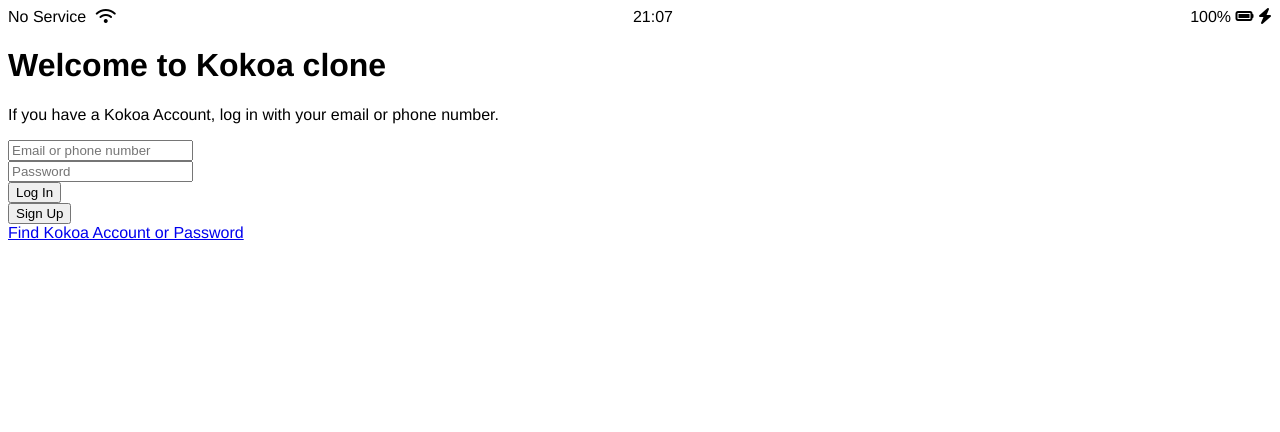
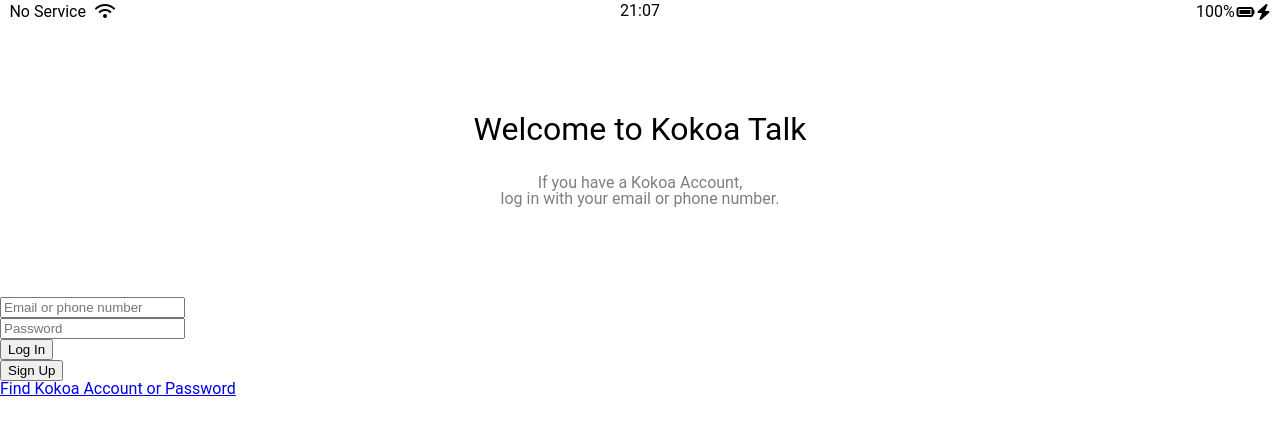
Before and after one commit to PerSeMaverick/kokoa-clone.js, a plain HTML site: page index.html in a window 1280 px wide. Drawn offline with Linux system fonts and the light colour scheme.

Commit message:
added CSS files

```diff
--- /dev/null
+++ b/css/reset.css
@@ -0,0 +1,124 @@
+html,
+body,
+div,
+span,
+applet,
+object,
+iframe,
+h1,
+h2,
+h3,
+h4,
+h5,
+h6,
+p,
+blockquote,
+pre,
+a,
+abbr,
+acronym,
+address,
+big,
+cite,
+code,
+del,
+dfn,
+em,
+img,
+ins,
+kbd,
+q,
+s,
+samp,
+small,
+strike,
+strong,
+sub,
+sup,
+tt,
+var,
+b,
+u,
+i,
+center,
+dl,
+dt,
+dd,
+ol,
+ul,
+li,
+fieldset,
+form,
+label,
+legend,
+table,
+caption,
+tbody,
+tfoot,
+thead,
+tr,
+th,
+td,
+article,
+aside,
+canvas,
+details,
+embed,
+figure,
+figcaption,
+footer,
+header,
+hgroup,
+menu,
+nav,
+output,
+ruby,
+section,
+summary,
+time,
+mark,
+audio,
+video {
+  margin: 0;
+  padding: 0;
+  border: 0;
+  font-size: 100%;
+  font: inherit;
+  vertical-align: baseline;
+}
+/* HTML5 display-role reset for older browsers */
+article,
+aside,
+details,
+figcaption,
+figure,
+footer,
+header,
+hgroup,
+menu,
+nav,
+section {
+  display: block;
+}
+body {
+  line-height: 1;
+}
+ol,
+ul {
+  list-style: none;
+}
+blockquote,
+q {
+  quotes: none;
+}
+blockquote:before,
+blockquote:after,
+q:before,
+q:after {
+  content: "";
+  content: none;
+}
+table {
+  border-collapse: collapse;
+  border-spacing: 0;
+}
--- /dev/null
+++ b/css/status-bar.css
@@ -0,0 +1,36 @@
+.status-bar {
+  display: flex;
+  justify-content: center;
+  padding: 3px 3px;
+}
+
+.status-bar__column {
+  width: 33%;
+}
+
+.status-bar__column:first-child span {
+  margin-right: 5px;
+}
+
+.status-bar__column:nth-child(2) {
+  display: flex;
+  justify-content: center;
+}
+
+.status-bar__column:last-child {
+  display: flex;
+  justify-content: flex-end;
+  align-items: center;
+}
+
+.status-bar__column:last-child span {
+  margin-right: 2px;
+}
+
+.status-bar__column .fa-battery-full {
+  margin-right: 2px;
+}
+
+.status-bar__column .fa-bolt {
+  margin-top: 1px;
+}
--- a/css/styles.css
+++ b/css/styles.css
@@ -1,12 +1,8 @@
+@import "reset.css";
+@import "status-bar.css";
+@import "welcome-header.css";
+@import "login-form.css";
+
 body {
-  font-family: "Franklin Gothic Medium", "Arial Narrow", Arial, sans-serif;
+  font-family: "Roboto", "Franklin Gothic Medium", "Arial Narrow", Arial, sans-serif;
 }
-
-.status-bar {
-  display: flex;
-  justify-content: space-between;
-}
-
-.status-bar__column:first-child span {
-  margin-right: 5px;
-}
--- /dev/null
+++ b/css/welcome-header.css
@@ -0,0 +1,16 @@
+.welcome-header {
+  margin: 90px 0px;
+  text-align: center;
+  display: flex;
+  flex-direction: column;
+  align-items: center;
+}
+
+.welcome-header .Welcome-header__title {
+  font-size: 2em;
+  margin-bottom: 30px;
+}
+
+.welcome-header .Welcome-header__text {
+  opacity: 0.5;
+}
--- a/index.html
+++ b/index.html
@@ -24,8 +24,11 @@
     </div>
 
     <header class="welcome-header">
-      <h1 class="Welcome-header__title">Welcome to Kokoa clone</h1>
-      <p class="Welcome-header__text">If you have a Kokoa Account, log in with your email or phone number.</p>
+      <h1 class="Welcome-header__title">Welcome to Kokoa Talk</h1>
+      <p class="Welcome-header__text">
+        If you have a Kokoa Account,<br />
+        log in with your email or phone number.
+      </p>
     </header>
 
     <form id="login-form">
```
Also changed, not shown: css/login-form.css (added).
